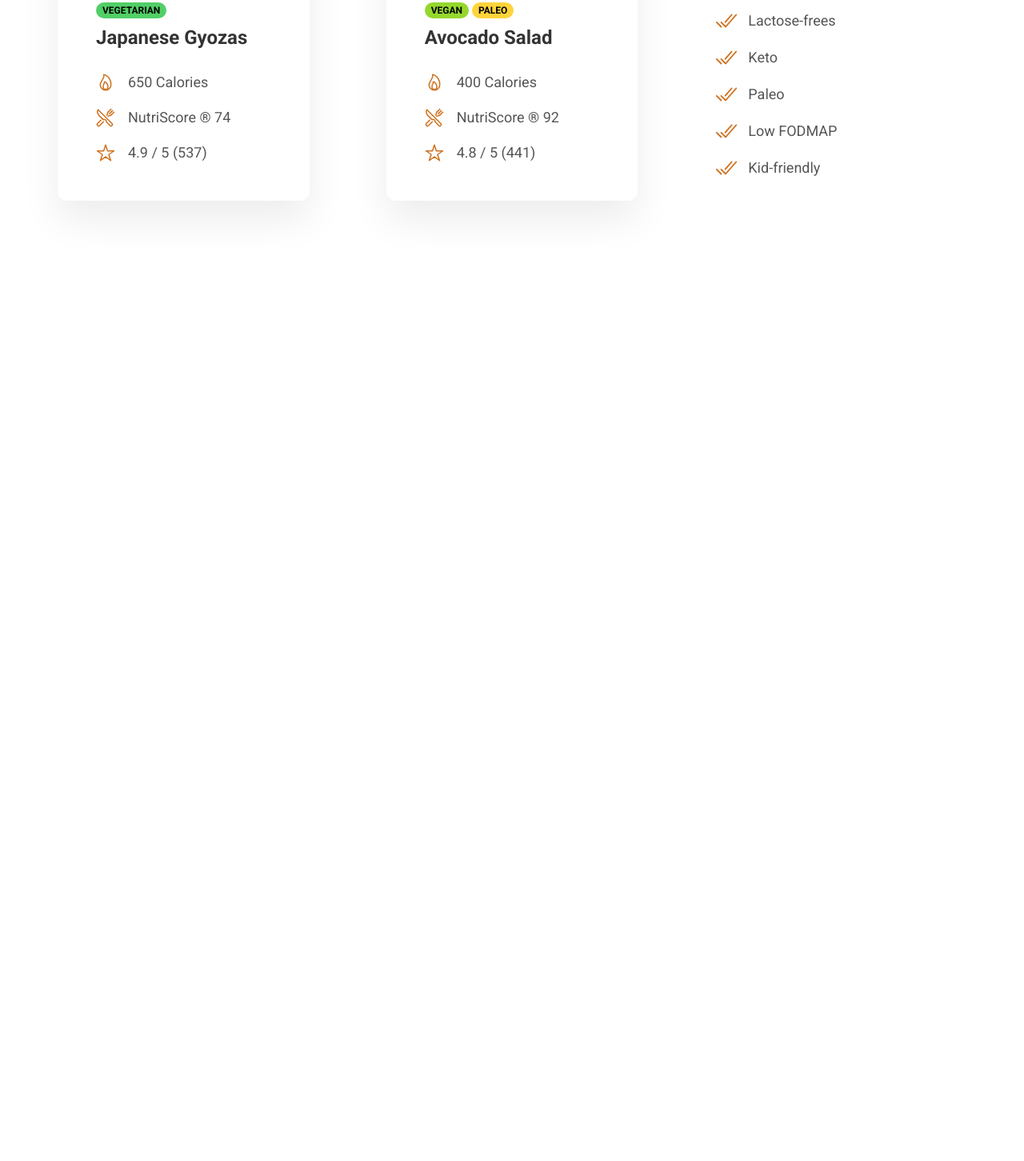
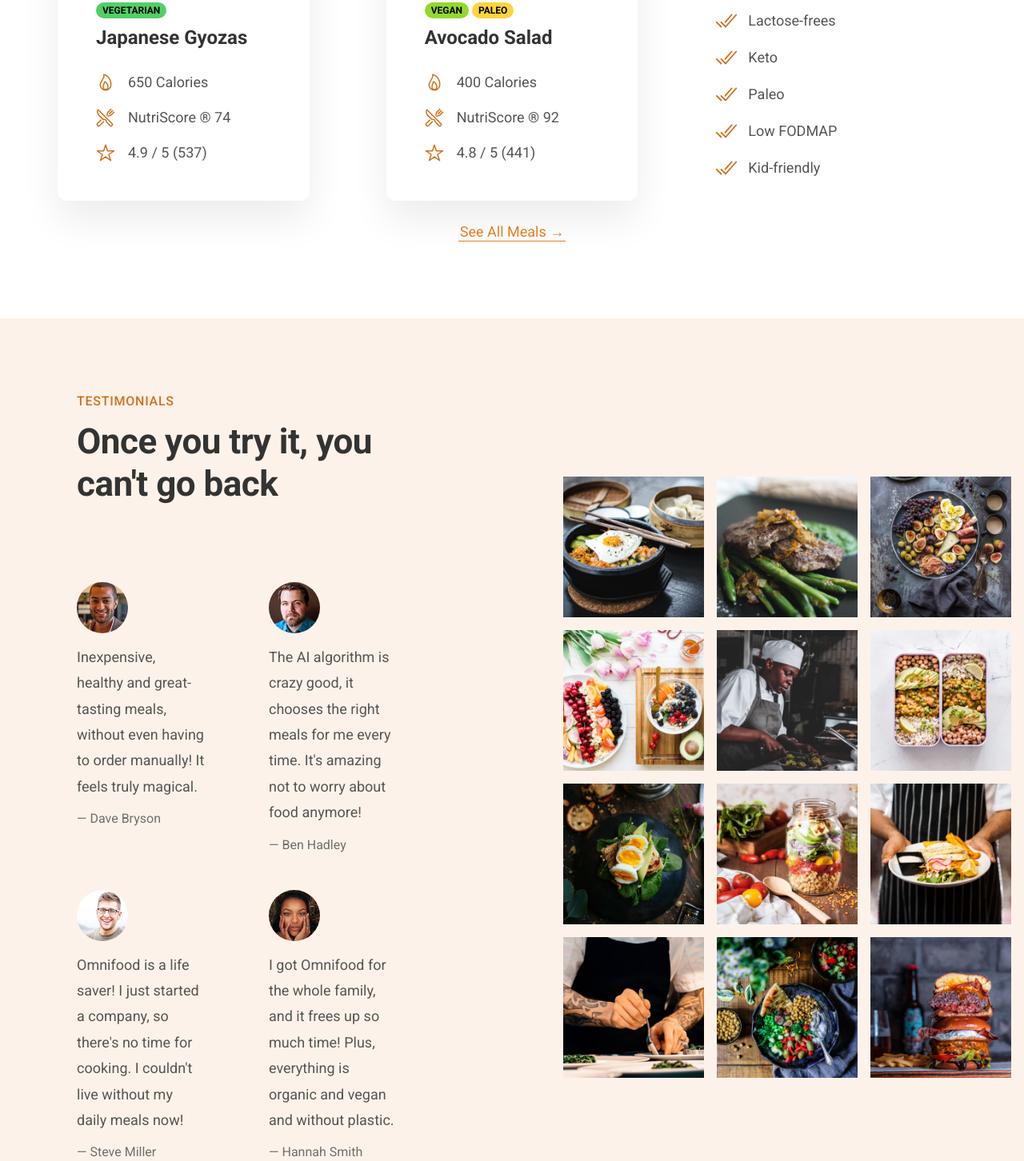
Before and after one commit to BlakeACollins/OmniFood_V2, a plain HTML site: page index.html in a window 1280 px wide. Shown: the part 3268-4720 px from the top of the page at 80% size. Before the commit the page ends 3615 px from the top, so only its background shows below. Drawn offline with nearby package versions, Linux system fonts and the light colour scheme.

Commit message:
Add files via upload

```diff
--- a/css/style.css
+++ b/css/style.css
@@ -329,3 +329,71 @@ body{
     align-items: center;
     gap: 1.2rem;
 }
+.meal__all{
+    text-align: center;
+    font-size: 1.8rem;
+    margin-top: 2.8rem;
+}
+.link:link,
+.link:visited{
+    display: inline-block;
+    color: #e67e22;
+    text-decoration: none;
+    border-bottom: 1px solid currentColor;
+    padding: 0.2rem;
+    transition: all 0.3s;
+}
+.link:hover,
+.link:active{
+    color: #cf711f;
+    border-bottom: 1px solid transparent;
+}
+
+/*****************SECTION Testimonials*******************/
+
+.section__test{
+    display: grid;
+    grid-template-columns: 55fr, 45fr;
+    align-items: center;
+    background-color: #fdf2e9;
+}
+.testimonial__container{
+    padding: 9.6rem;
+}
+.testimonials{
+    display: grid;
+    grid-template-columns: 1fr 1fr ;
+    gap: 4.8rem;
+    column-gap: 8rem;
+}
+.testimonial__img{
+    width: 6.4rem;
+    border-radius: 50%;
+    margin-bottom: 1.2rem;
+}
+.testimonial__text{
+    font-size: 1.8rem;
+    line-height: 1.8;
+    margin-bottom: 1.6rem;
+}
+.testimonial__name{
+    font-size: 1.6rem;
+    color: #6f6f6f;
+}
+.gallery{
+    display: grid;
+    grid-template-columns: repeat(3, 1fr);
+    gap: 1.6rem;
+    padding: 1.6rem;
+}
+.gallery__item{
+    overflow: hidden;
+}
+.gallery__item img{
+ display: block;
+ width: 100%;
+ transition: all 0.4s;
+}
+.gallery__item img:hover{
+    transform: scale(1.1);
+}
--- a/index.html
+++ b/index.html
@@ -187,10 +187,83 @@
             </ul>
         </div>
     </div>
+
+    <div class="meal__all">
+        <a href="#" class="link">See All Meals &rarr;</a>
+    </div>
 </section>
 
+<section class="section__test grid grid--2--cols">
+    <div class="testimonial__container">
+        <span class="subheading">Testimonials</span>
+        <h2 class="secondary__heading">Once you try it, you can't go back</h2>
 
+    <div class="testimonials">
+        <figure class="testimonial">
+            <img class="testimonial__img" src="img/customers/dave.jpg" alt="Customer Dave Bryson">
+            <blockquote class="testimonial__text">Inexpensive, healthy and great-tasting meals, without even having to order manually! It feels truly magical.</blockquote>
+            <p class="testimonial__name">&mdash; Dave Bryson</p>
+        </figure>
 
+        <figure class="testimonial">
+            <img class="testimonial__img" src="img/customers/ben.jpg" alt="Customer Dave Bryson">
+            <blockquote class="testimonial__text">The AI algorithm is crazy good, it chooses the right meals for me every time. It's amazing not to worry about food anymore!</blockquote>
+            <p class="testimonial__name">&mdash; Ben Hadley</p>
+        </figure>
+
+        <figure class="testimonial">
+            <img class="testimonial__img" src="img/customers/steve.jpg" alt="Customer Dave Bryson">
+            <blockquote class="testimonial__text">Omnifood is a life saver! I just started a company, so there's no time for cooking. I couldn't live without my daily meals now!</blockquote>
+            <p class="testimonial__name">&mdash; Steve Miller</p>
+        </figure>
+
+        <figure class="testimonial">
+            <img class="testimonial__img" src="img/customers/hannah.jpg" alt="Customer Dave Bryson">
+            <blockquote class="testimonial__text">I got Omnifood for the whole family, and it frees up so much time! Plus, everything is organic and vegan and without plastic.</blockquote>
+            <p class="testimonial__name">&mdash; Hannah Smith</p>
+        </figure>
+    </div>
+</div>
+    <div class="gallery">
+        <figure class="gallery__item">
+            <img src="img/gallery/gallery-1.jpg" alt="Photo of food"/>
+        </figure>
+        <figure class="gallery__item">
+            <img src="img/gallery/gallery-2.jpg" alt="Photo of food"/>
+        </figure>
+        <figure class="gallery__item">
+            <img src="img/gallery/gallery-3.jpg" alt="Photo of food"/>
+        </figure>
+        <figure class="gallery__item">
+            <img src="img/gallery/gallery-4.jpg" alt="Photo of food"/>
+        </figure>
+        <figure class="gallery__item">
+            <img src="img/gallery/gallery-5.jpg" alt="Photo of food"/>
+        </figure>
+        <figure class="gallery__item">
+            <img src="img/gallery/gallery-6.jpg" alt="Photo of food"/>
+        </figure>
+        <figure class="gallery__item">
+            <img src="img/gallery/gallery-7.jpg" alt="Photo of food"/>
+        </figure>
+        <figure class="gallery__item">
+            <img src="img/gallery/gallery-8.jpg" alt="Photo of food"/>
+        </figure>
+        <figure class="gallery__item">
+            <img src="img/gallery/gallery-9.jpg" alt="Photo of food"/>
+        </figure>
+        <figure class="gallery__item">
+            <img src="img/gallery/gallery-10.jpg" alt="Photo of food"/>
+        </figure>
+        <figure class="gallery__item">
+            <img src="img/gallery/gallery-11.jpg" alt="Photo of food"/>
+        </figure>
+        <figure class="gallery__item">
+            <img src="img/gallery/gallery-12.jpg" alt="Photo of food"/>
+        </figure>
+        </figure>
+    </div>
+</section>
 
 </main>
 <script type="module" src="https://unpkg.com/ionicons@7.1.0/dist/ionicons/ionicons.esm.js"></script>
```
